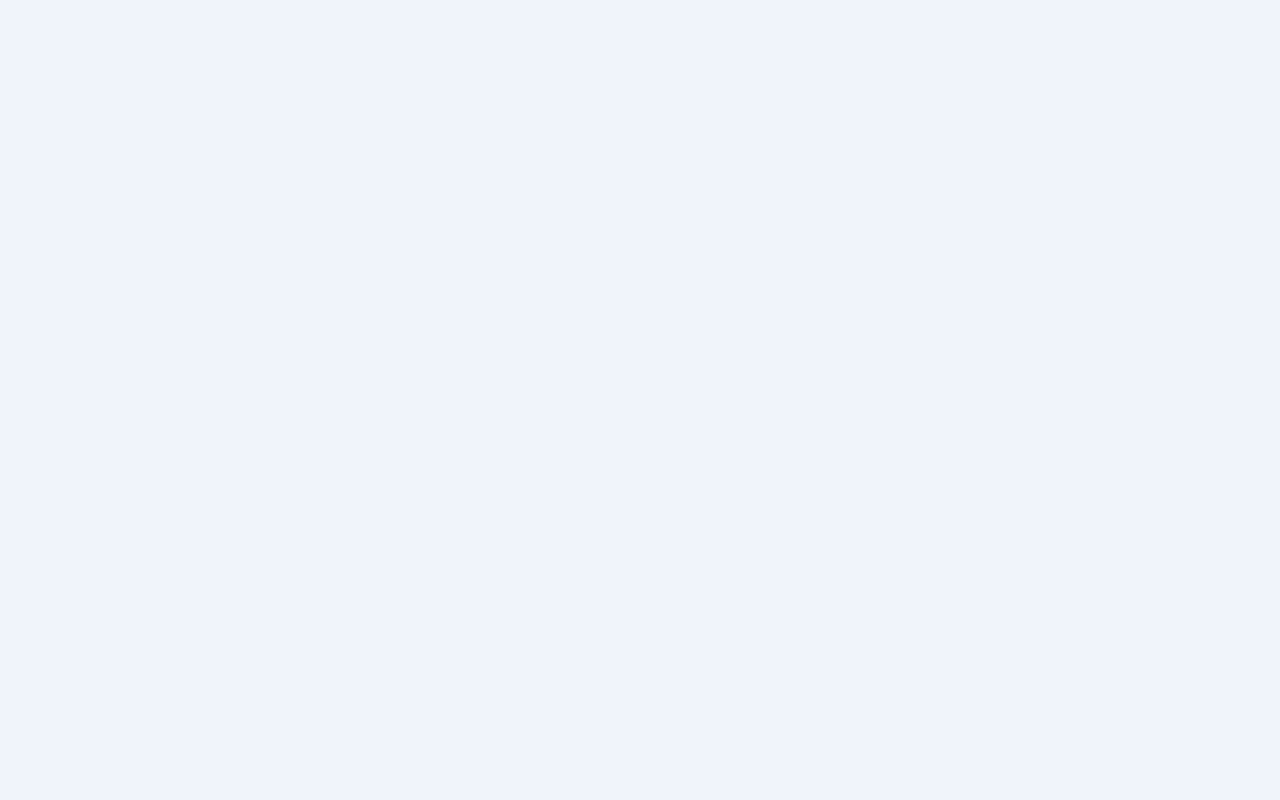
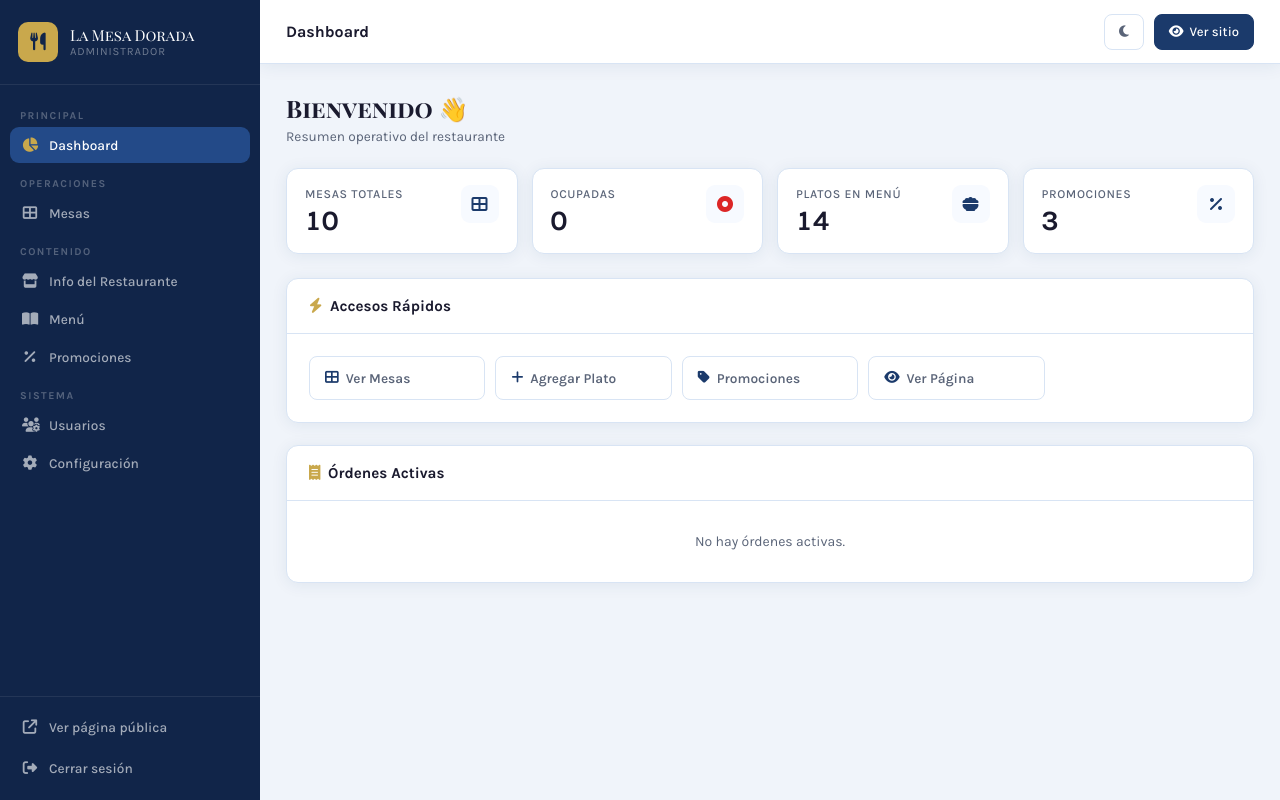
Before and after one commit to raulc4619-svg/restaurante-web, a plain HTML site: page admin.html in a window 1280 px wide. Drawn offline with Linux system fonts and the light colour scheme; sample sign-in values are in the browser's storage.

Commit message:
fix: mostrar panel tras login desde login.html
- admin.html: activar #app en DOMContentLoaded (estaba oculto)
- mesero y cocina ya manejaban el display correctamente

Co-Authored-By: Claude Sonnet 4.6 <noreply@anthropic.com>

```diff
--- a/admin.html
+++ b/admin.html
@@ -805,7 +805,10 @@ function doLogout(){
 }
 
 // Iniciar con sesión de login.html
-document.addEventListener('DOMContentLoaded', renderApp);
+document.addEventListener('DOMContentLoaded', function(){
+  document.getElementById('app').style.display = 'block';
+  renderApp();
+});
 
 // PAGES
 const pageTitles={dashboard:'Dashboard',mesas:'Mesas',cobro:'Comanda',info:'Info del Restaurante',menu:'Menú',promos:'Promociones',settings:'Configuración'};
```
